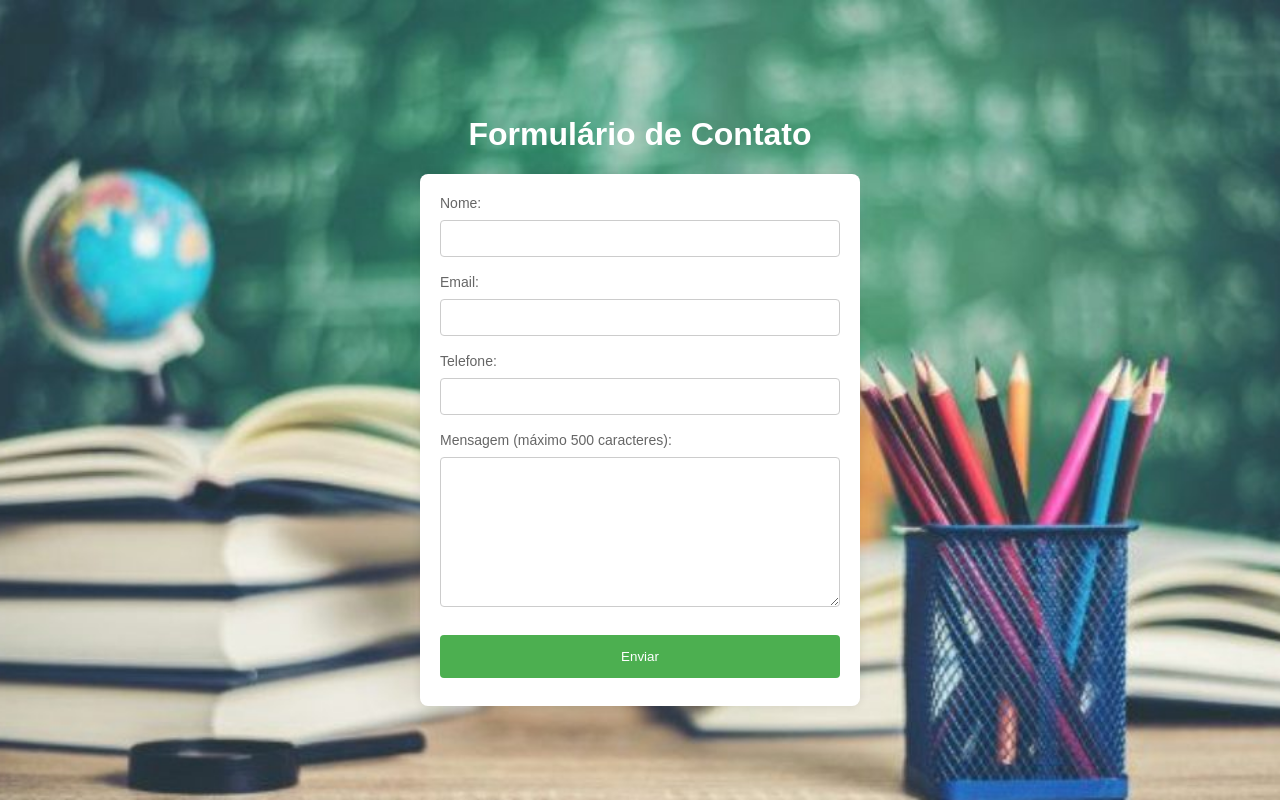
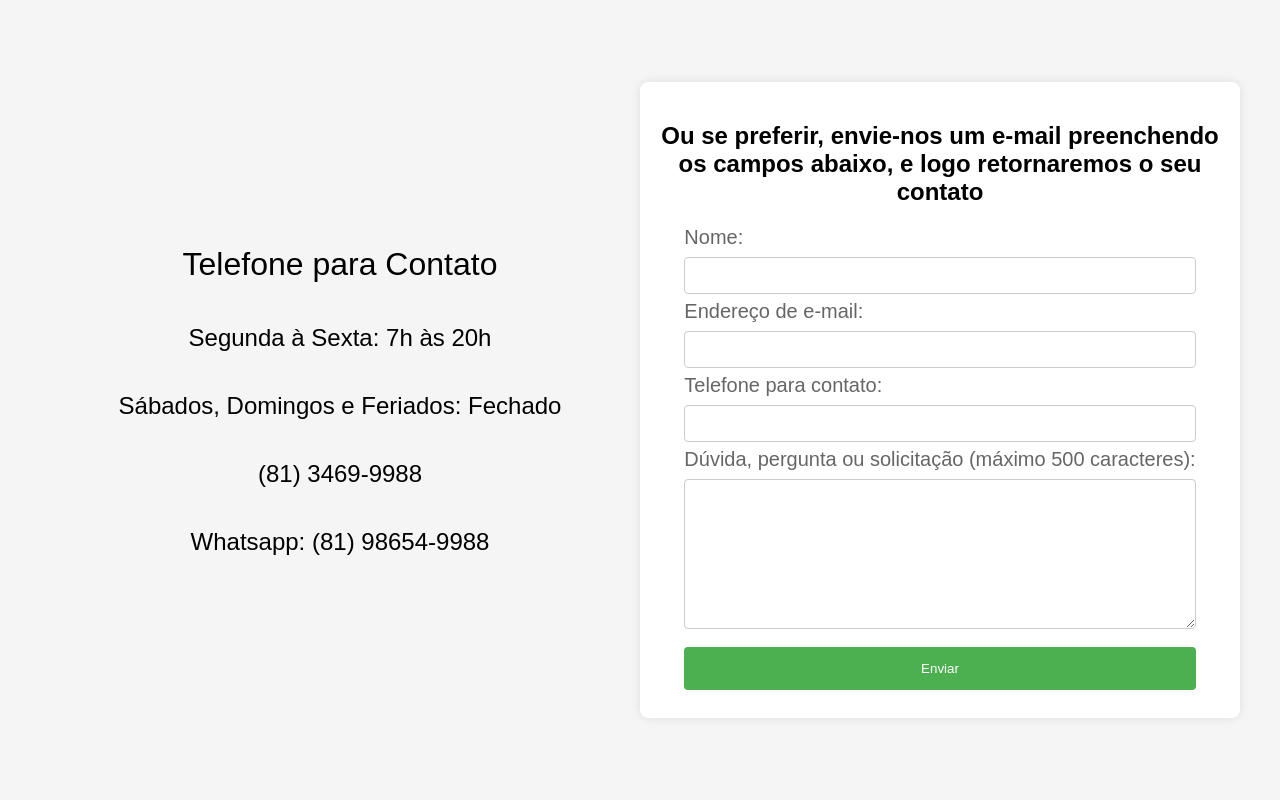
Before and after one commit to Manuelaamorim/smartSchool, a Django app: page /contato/ in a window 1280 px wide. Run offline with Django 5.2, Linux system fonts and the light colour scheme.

Commit message:
aperfeiçoando css do formulario de contato segundo o fima

```diff
--- a/appsmartschool/static/css/style_formulario_contato.css
+++ b/appsmartschool/static/css/style_formulario_contato.css
@@ -1,45 +1,56 @@
-/* Estilização geral do corpo da página */
 body {
     font-family: Arial, sans-serif;
-    background-color: #f5f5f5;
     margin: 0;
     padding: 0;
     height: 100vh;
     display: flex;
     justify-content: center;
     align-items: center;
-    background-image: url('/static/images/fomulario_contato_backgound.jpg');
-    background-size: cover;
-    background-position: center;
-    background-repeat: no-repeat;
+    background-color: #f5f5f5;
+}
+
+.content-wrapper {
+    display: flex;
+    width: 100%;
+    max-width: 1200px;
+}
+
+.contact-info, .form-area {
+    flex: 1;
+    display: flex;
+    flex-direction: column;
+    align-items: center;
+    justify-content: center;
+    padding: 20px;
 }
 
 .container {
-    padding: 20px;
-    display: flex;
-    flex-direction: column; /* Isso organiza os filhos verticalmente */
-    align-items: center; /* Isso centraliza os filhos horizontalmente */
-    width: 100%;
-    max-width: 400px;
-}
-
-h1 {
-    color: #ffffff;
-    text-align: center;
-}
-
-form {
     background-color: #fff;
     padding: 20px;
     border-radius: 8px;
     box-shadow: 0 0 10px rgba(0, 0, 0, 0.1);
     width: 100%;
-    max-width: 400px;
+    max-width: 600px; /* Largura aumentada para o formulário */
+    display: flex;
+    flex-direction: column;
+    align-items: center;
+}
+
+h1, h2 {
+    color: #000;
+    text-align: center;
+}
+
+/* Estilo específico para h1 e h2 dentro de contact-info para remover negrito */
+.contact-info h1, .contact-info h2 {
+    font-weight: normal;
 }
 
 label {
     color: #666;
-    font-size: 14px;
+    font-size: 20px;
+    text-align: left;
+    width: 100%;
 }
 
 input[type="text"],
@@ -47,11 +58,11 @@ input[type="email"],
 textarea {
     width: 100%;
     padding: 10px;
-    margin: 8px 0 16px 0;
+    margin: 8px 0 6px 0;
     display: inline-block;
     border: 1px solid #ccc;
     border-radius: 4px;
-    box-sizing: border-box; /* Garante que padding não aumente a largura */
+    box-sizing: border-box;
 }
 
 input[type="submit"] {
@@ -78,5 +89,5 @@ textarea:focus {
 
 textarea {
     height: 150px;
-    resize: vertical; /* Permite ao usuário redimensionar verticalmente */
+    resize: vertical;
 }
--- a/appsmartschool/templates/appsmartschool/formulario_contato.html
+++ b/appsmartschool/templates/appsmartschool/formulario_contato.html
@@ -7,20 +7,31 @@
     <link rel="stylesheet" href="{% static 'css/style_formulario_contato.css' %}">
 </head>
 <body>
+    <div class="content-wrapper">
+        <div class="contact-info">
+            <h1>Telefone para Contato</h1>
+            <h2>Segunda à Sexta: 7h às 20h</h2>
+            <h2>Sábados, Domingos e Feriados: Fechado</h2>
+            <h2>(81) 3469-9988</h2>
+            <h2>Whatsapp: (81) 98654-9988</h2>
+        </div>
+        <div class="form-area">
             <div class="container">
-        <h1>Formulário de Contato</h1>
+                <h2>Ou se preferir, envie-nos um e-mail preenchendo os campos abaixo, e logo retornaremos o seu contato</h2>
                 <form method="post" action="{% url 'appsmartschool:formulario_contato' %}">
                     {% csrf_token %}
                     <label for="id_nome">Nome:</label><br>
                     <input type="text" id="id_nome" name="nome" required><br>
-        <label for="id_email">Email:</label><br>
+                    <label for="id_email">Endereço de e-mail:</label><br>
                     <input type="email" id="id_email" name="email" required><br>
-        <label for="id_telefone">Telefone:</label><br>
+                    <label for="id_telefone">Telefone para contato:</label><br>
                     <input type="text" id="id_telefone" name="telefone"><br>
-        <label for="id_mensagem">Mensagem (máximo 500 caracteres):</label><br>
+                    <label for="id_mensagem">Dúvida, pergunta ou solicitação (máximo 500 caracteres):</label><br>
                     <textarea id="id_mensagem" name="mensagem" maxlength="500" required></textarea><br>
                     <input type="submit" value="Enviar">
                 </form>
             </div>
+        </div>
+    </div>
 </body>
 </html>
```
Lines whose indentation alone changed are shown as unchanged.
